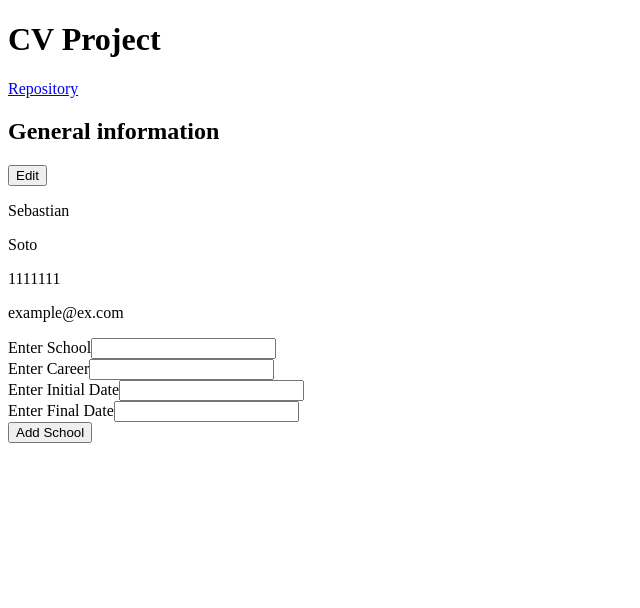
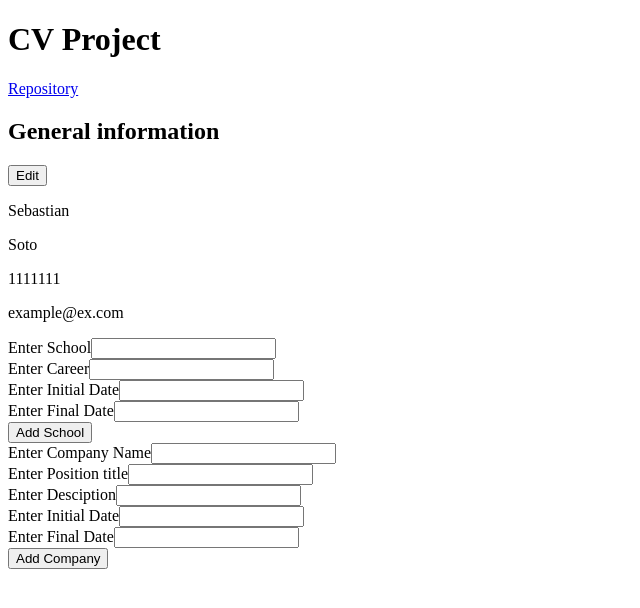
Before and after one commit to sebapkfd/cv-project, a React (Create React App) app: page / in a window 1280 px wide. Shown: the top 608 px of the page, without its empty margins (0-640 px from the left). Built offline with nearby package versions, Linux system fonts and the light colour scheme.

Commit message:
Started working with multiple forms

```diff
--- a/src/App.js
+++ b/src/App.js
@@ -8,13 +8,22 @@ class App extends Component {
   constructor() {
     super();
     this.state = {
-      school : {
+      school: {
         schoolName: " ",
         careerTitle: " ",
         initialDate: " ",
         endDate: " "
       },
-      schools : []
+      schools: [],
+      company: {
+        companyName: " ",
+        positionTitle: " ",
+        mainTasks: " ",
+        initialDate: " ",
+        endDate: " ",
+      },
+      companies: []
+
     }
 
     this.handleChange = this.handleChange.bind(this);
@@ -22,6 +31,7 @@ class App extends Component {
   }
 
   handleChange = (e) => {
+    console.log(e);
     const {name, value} = e.target;
     this.setState(prevState => {
       let school = Object.assign({}, prevState.school);
@@ -52,6 +62,7 @@ class App extends Component {
 
   render() {
     const {school, schools} = this.state;
+    const {company, companies} = this.state;
 
     return (
       <div className='App'>
@@ -108,20 +119,59 @@ class App extends Component {
       </div>
       <Education schools={schools}/>
 
-        {/* <Education
-          schoolName = "Udp"
-          careerTitle = "Software Engineer"
-          initialDate = "March 1st, 2017"
-          endDate = "December 1st, 2020"
-        /> */}
+      <div className="formDiv">
+        <form onSubmit={this.onSubmitTask}>
+          <div className="form-group">
+            <label htmlFor="experienceInput">Enter Company Name</label>
+            <input
+              onChange={this.handleChange}
+              value={company.companyName}
+              type="text"
+              name="companyName"
+            />
+            <br/>
+            <label>Enter Position title</label>
+            <input
+              onChange={this.handleChange}
+              value={company.positionTitle}
+              type="text"
+              name="positionTitle"
+            />
+            <br/>
+            <label>Enter Desciption</label>
+            <input
+              onChange={this.handleChange}
+              value={company.mainTasks}
+              type="text"
+              name="mainTasks"
+            />
+            <br/>
+            <label>Enter Initial Date</label>
+            <input
+              onChange={this.handleChange}
+              value={company.initialDate}
+              type="text"
+              name="initialDate" //
+            />
+            <br/>
+            <label>Enter Final Date</label>
+            <input
+              onChange={this.handleChange}
+              value={company.endDate}
+              type="text"
+              name="endDate" //
+            />
+          </div>
+          <div className="form-group">
+            <button type="submit" >
+              Add Company
+            </button>
+          </div>
+        </form>
+      </div>
 
-        {/* <Experience
-          companyName = "Example"
-          positionTitle = "Software Engineer"
-          mainTasks = "Development"
-          initialDate = "December 2nd 2020"
-          endDate = "Current"
-        /> */}
+      <Experience companies={companies}/>
+
       </div>
     );
   }
--- /dev/null
+++ b/src/components/CompanyItem.js
@@ -0,0 +1,18 @@
+import React from "react";
+import uniqid from "uniqid";
+
+const CompanyItem = (props) =>{
+
+    const {companyName, positionTitle, mainTasks,initialDate, endDate} = props;
+    return (
+        <div className="companyItemDiv" key={uniqid()}>
+            <p key={uniqid()}>Company: {companyName}</p>
+            <p key={uniqid()}>Position: {positionTitle}</p>
+            <p key={uniqid()}>Description: {mainTasks}</p>
+            <p key={uniqid()}>From: {initialDate}</p>
+            <p key={uniqid()}>Until: {endDate}</p>
+        </div>
+    )
+}
+
+export default CompanyItem;
--- a/src/components/Education.js
+++ b/src/components/Education.js
@@ -1,6 +1,6 @@
 import React from "react";
 import uniqid from "uniqid";
-import SchoolItem from "./SchoolItem"
+import SchoolItem from "./SchoolItem";
 
 const Education = (props) =>{
     const {schools} = props;
@@ -17,7 +17,6 @@ const Education = (props) =>{
                 key={uniqid()}
               />
           )
-
       })}
     </div>
     )
--- a/src/components/Experience.js
+++ b/src/components/Experience.js
@@ -1,21 +1,27 @@
+import React from "react";
+import uniqid from "uniqid";
+import CompanyItem from "./CompanyItem";
+
 const Experience = (props) =>{
-    const {companyName, positionTitle, mainTasks, initialDate, endDate} = props;
+    const {companies} = props;
 
     return (
-        <div className="experienceDiv">
-            <h2>Experience information</h2>
-            <div>
-                <button className="editButton">
-                    Edit
-                </button>
-            </div>
-            <p>{companyName}</p>
-            <p>{positionTitle}</p>
-            <p>{mainTasks}</p>
-            <p>{initialDate}</p>
-            <p>{endDate}</p>
-        </div>
+        <div key={uniqid()}>
+      {companies.map((company) => {
+          return (
+              <CompanyItem
+                companyName={company.schoolName}
+                positionTitle={company.careerTitle}
+                mainTasks={company.mainTasks}
+                initialDate={company.initialDate}
+                endDate={company.endDate}
+                key={uniqid()}
+              />
+          )
+      })}
+    </div>
     )
+
 }
 
 export default Experience;
```
Also changed, not shown: 1 other file (tests, documents, lock files or other folders).
